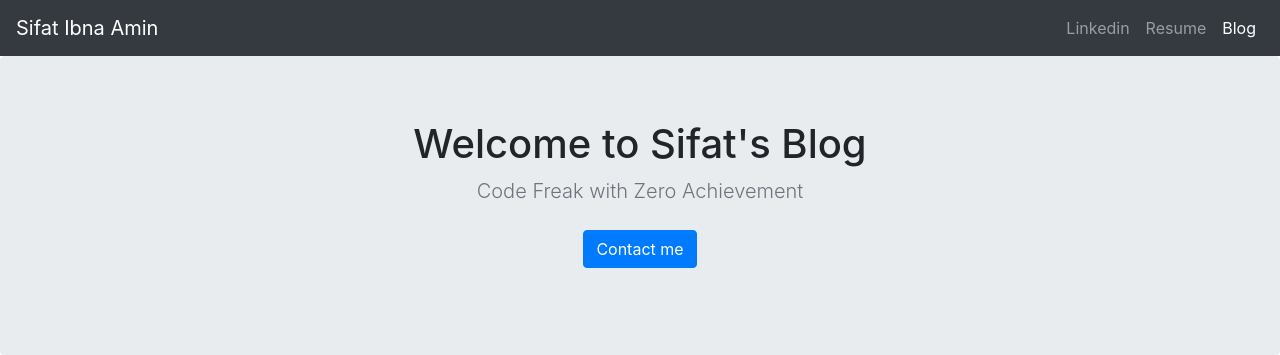
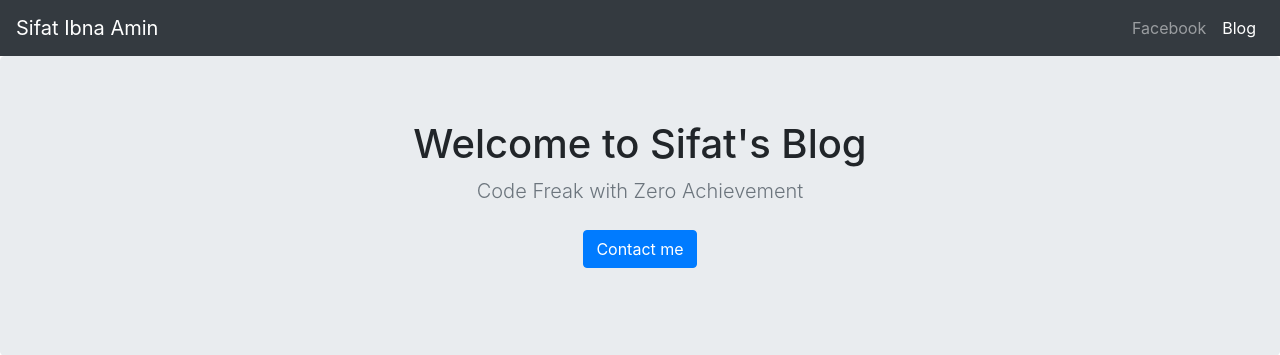
Before and after one commit to SifatIbna/portfolio-project, a Django app: page /blog/ in a window 1280 px wide. Shown: the top 355 px of the page. Run offline with Django 3.2, Linux system fonts and the light colour scheme; data that the repository does not hold is empty; some libraries are stand-ins or nearby versions.

Commit message:
Fixed some issues

```diff
--- a/blog/templates/blog/allblogs.html
+++ b/blog/templates/blog/allblogs.html
@@ -53,8 +53,7 @@
         </button>
         <div class="collapse navbar-collapse" id="navbarNavAltMarkup">
             <div class="navbar-nav ml-auto">
-                <a class="nav-item nav-link" href="#">Linkedin </a>
-                <a class="nav-item nav-link" href="#">Resume</a>
+                <a class="nav-item nav-link" href="#">Facebook </a>
                 <a class="nav-item nav-link active" href="#">Blog</a>
 
             </div>
--- a/blog/templates/blog/detail.html
+++ b/blog/templates/blog/detail.html
@@ -58,8 +58,8 @@
 
             <div>
                     <img src="{{ blog.image.url }}" class="img-fluid"/>
-
-                        <p>{{ blog.summary }}</p>
+                        <br>
+                        <p>{{ blog.body }}</p>
                         <p>{{ blog.pub_date }}</p>
 
 
```
